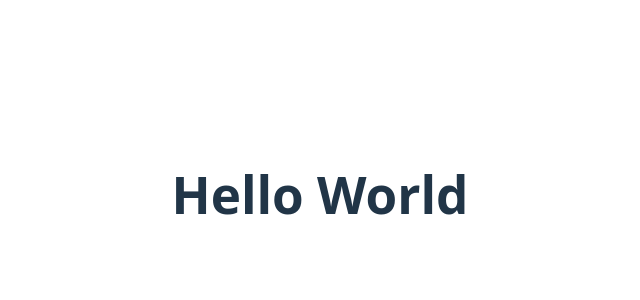
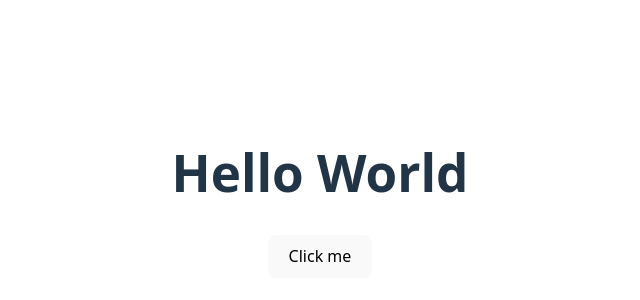
Before and after one commit to shotasato0/react-app, a React (Vite) app: page / in a window 1280 px wide. Shown: the part 206-506 px from the top of the page, without its empty margins (320-960 px from the left). Built offline with nearby package versions, Linux system fonts and the light colour scheme.

Commit message:
【add】Buttonコンポーネントを新規作成し表示を追加
UI部品の再利用性を高めるため、独立したButtonコンポーネントを作成し、画面に表示する処理を追加しました。

```diff
--- a/src/App.jsx
+++ b/src/App.jsx
@@ -2,6 +2,7 @@ import { useState } from 'react'
 import reactLogo from './assets/react.svg'
 import viteLogo from '/vite.svg'
 import './App.css'
+import Button from "./Button.jsx"
 
 function App() {
   const [count, setCount] = useState(0)
@@ -9,6 +10,7 @@ function App() {
   return (
     <>
       <h1>Hello World</h1>
+      <Button />
     </>
   )
 }
--- /dev/null
+++ b/src/Button.jsx
@@ -0,0 +1,5 @@
+function Button() {
+  return <button type="button">Click me</button>
+}
+
+export default Button
```
